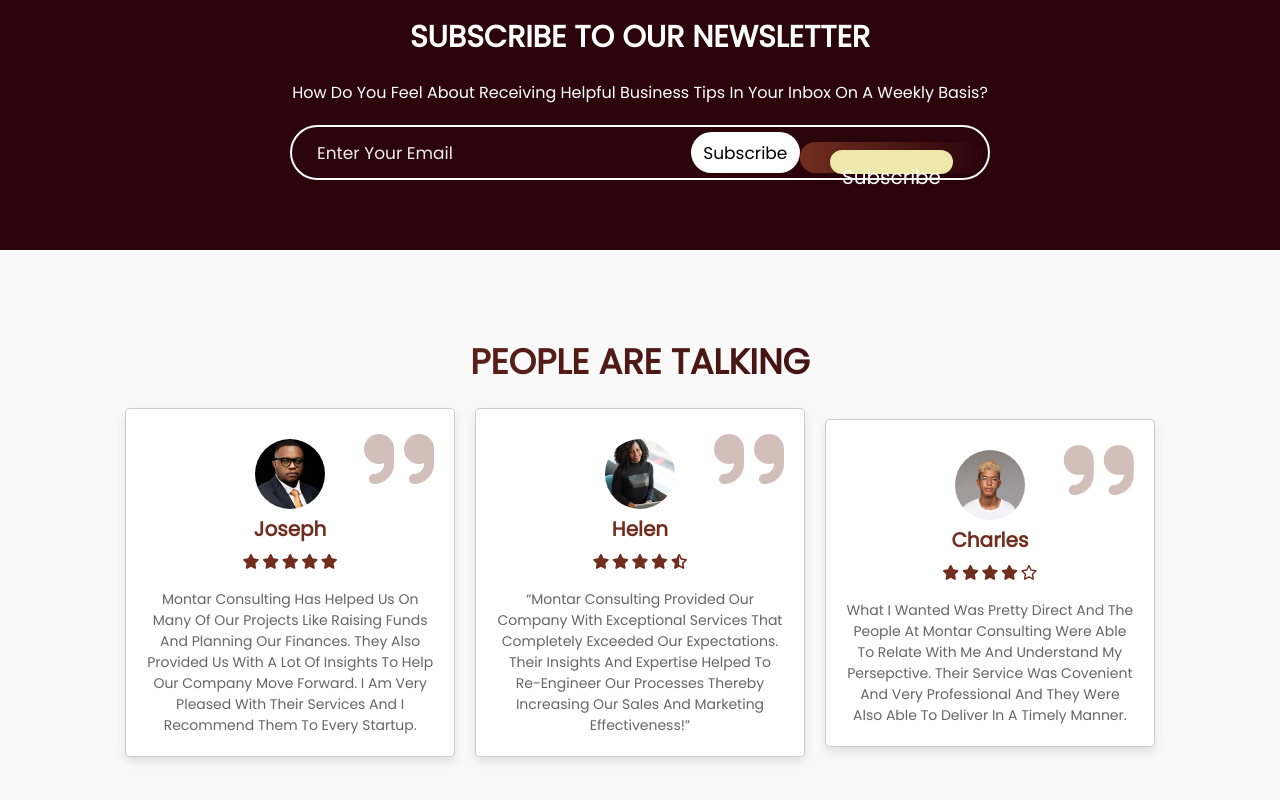
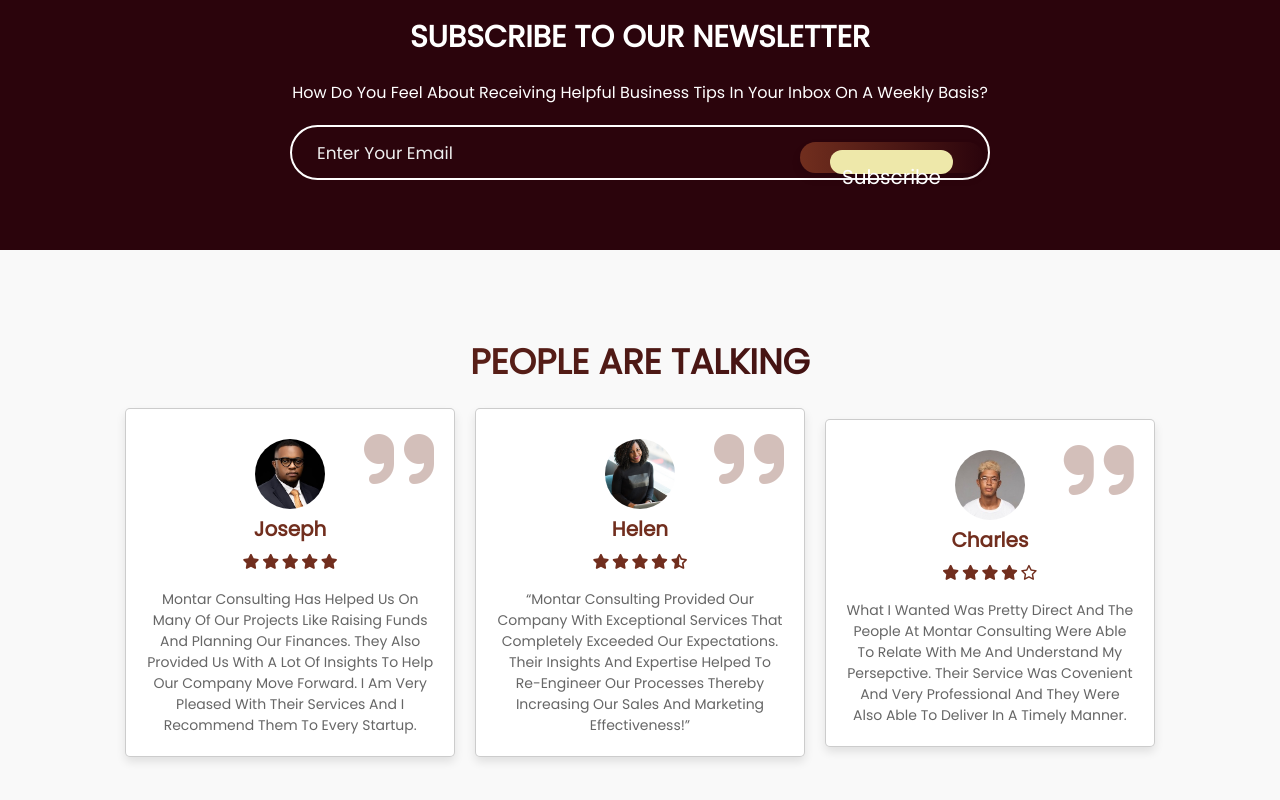
Before and after one commit to Esther-Ogundipe/Montar_Landingpage, a plain HTML site: page index.html in a window 1280 px wide. Shown: the part 2435-3235 px from the top of the page. Drawn offline with Linux system fonts and the light colour scheme.

Commit message:
Update index.html

```diff
--- a/index.html
+++ b/index.html
@@ -140,7 +140,7 @@
         <p>How do you feel about receiving helpful business tips in your inbox on a weekly basis?</p>
         <form action="">
           <input type="email" placeholder="enter your email">
-          <input type="submit" value= "Subscribe">
+         <!--- <input type="submit" value= "Subscribe"> --->
             <a href="https://mailchi.mp/e56345a38aaf/subscribe-to-newsletter" class="btn"> <div class="linkable">Subscribe</div> </a>
 
            <!--- <a href="https://mailchi.mp/e56345a38aaf/subscribe-to-newsletter" class="btn"> Subscribe </a> --->
```
